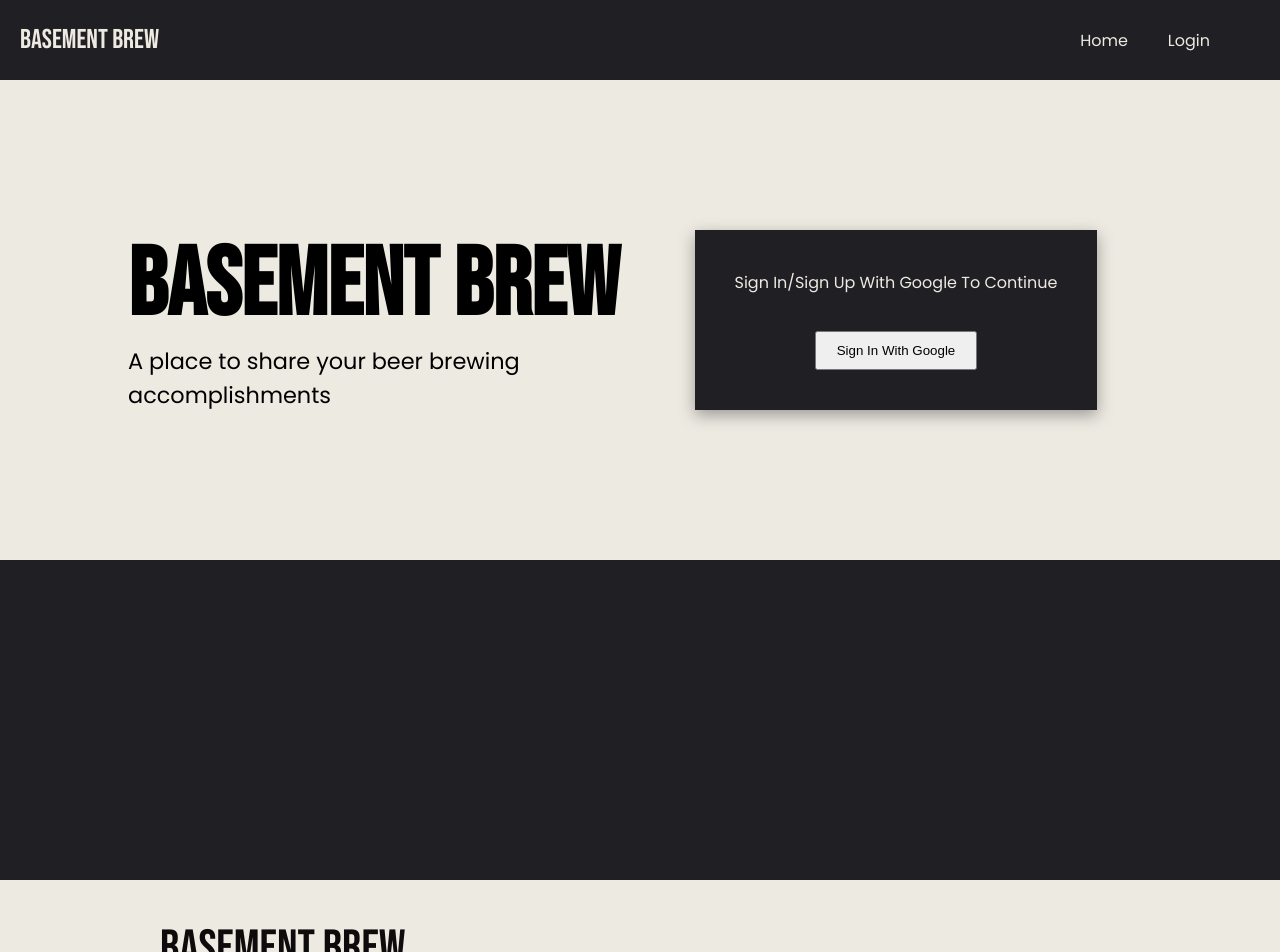
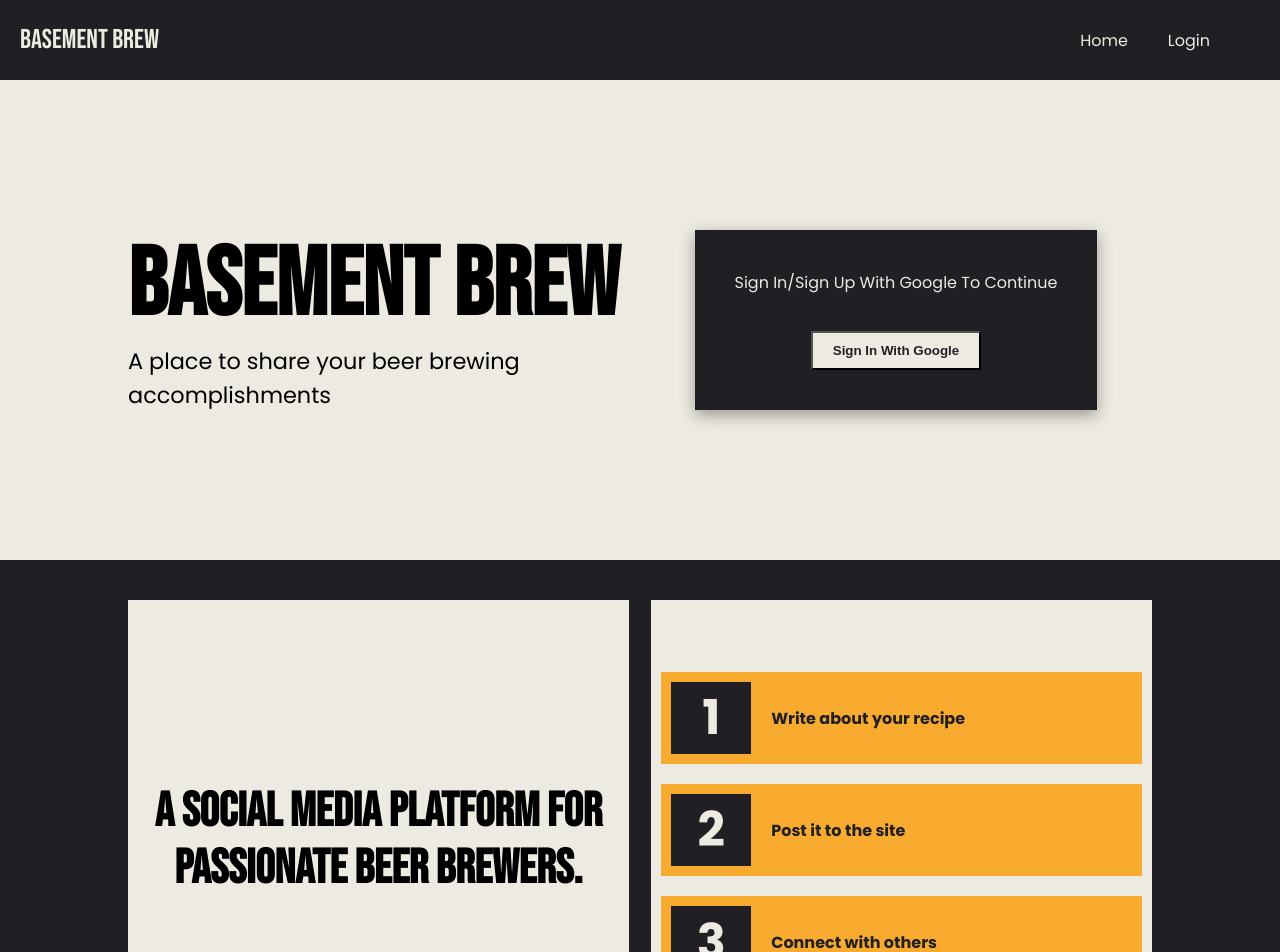
Before and after one commit to highsmithcodes/basementbrew, a React (Create React App) app in the folder client/: page /login in a window 1280 px wide. Shown: the top 952 px of the page. Built offline with nearby package versions, Linux system fonts and the light colour scheme; no server answers.

Commit message:
stying edits

```diff
--- a/client/src/App.css
+++ b/client/src/App.css
@@ -100,6 +100,9 @@ body {
 }
 .container .main-banner .banner-content .right-banner .sign-in button {
   padding: 10px 20px;
+  background-color: #edeae2;
+  color: #201f24;
+  font-weight: 600;
 }
 .container .main-banner .banner-content .right-banner .sign-in button:hover {
   cursor: pointer;
@@ -115,9 +118,45 @@ body {
 }
 .container .split-grid .grid-left {
   width: 45%;
+  display: flex;
+  justify-content: center;
+  align-items: center;
+}
+.container .split-grid .grid-left .medium-title {
+  font-size: 3em;
+  font-weight: 600;
+  font-family: "Bebas Neue", cursive;
 }
 .container .split-grid .grid-right {
   width: 45%;
+  display: flex;
+  flex-direction: column;
+  justify-content: center;
+  align-items: center;
+}
+.container .split-grid .grid-right .step {
+  background: #f9ab30;
+  color: #201f24;
+  padding: 20px 40px;
+  width: 100%;
+  display: flex;
+  align-items: center;
+  text-align: center;
+  flex-direction: row;
+  justify-content: start;
+  padding: 10px;
+  margin-bottom: 20px;
+}
+.container .split-grid .grid-right .num {
+  font-size: 3em;
+  background: #201f24;
+  color: #edeae2;
+  font-weight: 900;
+  width: 80px;
+  margin-right: 20px;
+}
+.container .split-grid .grid-right .step-details {
+  font-weight: 600;
 }
 .container .white-bx {
   background: #edeae2;
@@ -142,14 +181,32 @@ body {
   flex-direction: column;
   justify-content: flex-start;
   align-items: center;
+  height: fit-content;
+  padding: 60px 20px;
+  background: #201f24;
+  color: #edeae2;
 }
 .post-collection .post-collection-inner .user-information img {
   margin-bottom: 20px;
+}
+.post-collection .post-collection-inner .user-img {
+  width: 50px;
+  height: 50px;
+  background: #edeae2;
+  border-radius: 50px;
+  display: flex;
+  justify-content: center;
+  align-items: center;
+  margin-bottom: 40px;
+}
+.post-collection .post-collection-inner .user-img img {
+  margin-bottom: 0;
 }
 .post-collection .post-collection-inner .post-list {
   width: 80%;
   display: flex;
   flex-direction: column;
+  padding-left: 20px;
 }
 .post-collection .post-collection-inner .post-list .post {
   background: #201f24;
@@ -157,6 +214,8 @@ body {
   margin-bottom: 20px;
   position: relative;
   color: #edeae2;
+  width: 60%;
+  margin: 0 auto 20px auto;
 }
 .post-collection .post-collection-inner .post-list .post .post-footer {
   display: flex;
@@ -166,6 +225,15 @@ body {
 .post-collection .post-collection-inner .post-list .post .post-footer .like-details {
   display: flex;
   flex-direction: row;
+}
+
+.explore-container {
+  background-color: #201f24;
+  padding: 40px 0;
+}
+.explore-container .explore-inner {
+  width: 80%;
+  margin: 0 auto;
 }
 
 .footer {
--- a/client/src/App.scss
+++ b/client/src/App.scss
@@ -100,6 +100,9 @@ body {
                     }
                     button{
                         padding: 10px 20px;
+                        background-color: $white-color;
+                        color:$base-color;
+                        font-weight: 600;
                         &:hover{
                             cursor: pointer;
                         }
@@ -118,10 +121,45 @@ body {
         justify-content: space-between;
         .grid-left{
             width:45%;
-
+            display: flex;
+            justify-content: center;
+            align-items: center;
+            .medium-title{
+                font-size: 3em;
+                font-weight: 600;
+                font-family: 'Bebas Neue', cursive;
+            }
         }
         .grid-right{
             width:45%;
+            display: flex;
+            flex-direction: column;
+            justify-content: center;
+            align-items: center;
+            .step {
+                background: $yellow-color;
+                color: $base-color;
+                padding: 20px 40px;
+                width: 100%;
+                display: flex;
+                align-items: center;
+                text-align: center;
+                flex-direction: row;
+                justify-content: start;
+                padding:10px;
+                margin-bottom:20px;
+            }
+            .num{
+                font-size: 3em;
+                background:$base-color;
+                color:$white-color;
+                font-weight:900;
+                width:80px;
+                margin-right:20px;
+            }
+            .step-details{
+                font-weight: 600;
+            }
         }
     }
     .white-bx{
@@ -146,20 +184,38 @@ body {
             flex-direction: column;
             justify-content: flex-start;
             align-items: center;
+            height:fit-content;
+            padding:60px 20px;
+            background: $base-color;
+            color:$white-color;
             img{
                 margin-bottom:20px;
             }
+        }
+        .user-img{
+            width: 50px;
+            height: 50px;
+            background: $white-color;
+            border-radius: 50px;
+            display: flex;
+            justify-content: center;
+            align-items: center;
+            margin-bottom: 40px;
+            img{margin-bottom: 0;}
         }
         .post-list{
             width:80%;
             display: flex;
             flex-direction: column;
+            padding-left:20px;
             .post{
                 background:$base-color;
                 padding:20px;
                 margin-bottom:20px;
                 position:relative;
                 color:$white-color;
+                width:60%;
+                margin:0 auto 20px auto;
                 .post-footer{
                     display:flex;
                     flex-direction: row;
@@ -171,6 +227,15 @@ body {
                 }
             }
         }
+    }
+}
+
+.explore-container{
+    background-color:$base-color;
+    padding:40px 0;
+    .explore-inner{
+        width:80%;
+        margin:0 auto;
     }
 }
 
--- a/client/src/pages/login.tsx
+++ b/client/src/pages/login.tsx
@@ -27,6 +27,25 @@ export const Login = () => {
             </div>
           </div>
         </div>
+        <div className='split-grid'>
+          <div className='grid-left white-bx'>
+              <div className="medium-title">A social media platform for passionate beer brewers.</div>
+          </div>
+          <div className='grid-right white-bx' id="steps">
+              <div className='step'>
+                  <div className="num">1</div>
+                  <div className="step-details">Write about your recipe</div>
+              </div>
+              <div className='step'>
+                  <div className="num">2</div>
+                  <div className="step-details">Post it to the site</div>
+              </div>
+              <div className='step'>
+                  <div className="num">3</div>
+                  <div className="step-details">Connect with others</div>
+              </div>
+          </div>
+      </div>
       </div>
 
     </>
--- a/client/src/pages/main/main.tsx
+++ b/client/src/pages/main/main.tsx
@@ -42,9 +42,21 @@ export const Main = () => {
                 </div>
                 <div className='split-grid'>
                     <div className='grid-left white-bx'>
-                    add gifs here
+                        <div className="medium-title">A social media platform for passionate beer brewers.</div>
                     </div>
-                    <div className='grid-right white-bx'>
+                    <div className='grid-right white-bx' id="steps">
+                        <div className='step'>
+                            <div className="num">1</div>
+                            <div className="step-details">Write about your recipe</div>
+                        </div>
+                        <div className='step'>
+                            <div className="num">2</div>
+                            <div className="step-details">Post it to the site</div>
+                        </div>
+                        <div className='step'>
+                            <div className="num">3</div>
+                            <div className="step-details">Connect with others</div>
+                        </div>
                     </div>
                 </div>
             </div>
@@ -55,16 +67,22 @@ export const Main = () => {
                         <div className='user-information'>
                         {user && (
                         <>
-                            <img src={user?.photoURL || ""} width="20" height="20" />
+                            <div className='user-img'><img src={user?.photoURL || ""} width="20" height="20" /></div>
                             {user?.displayName}
                         </>
                         )}
                         </div>
                         <div className='post-list'>
+                            <div className='h3'>Your Posts</div>
                             {postsList?.map((post) => (
                                 <Post post={post}/>
                             ))}
                         </div>
+                    </div>
+                </div>
+                <div className="explore-container">
+                    <div className='explore-inner'>
+                        <div className='h3'>Explore Posts</div>
                     </div>
                 </div>
             </>
```
